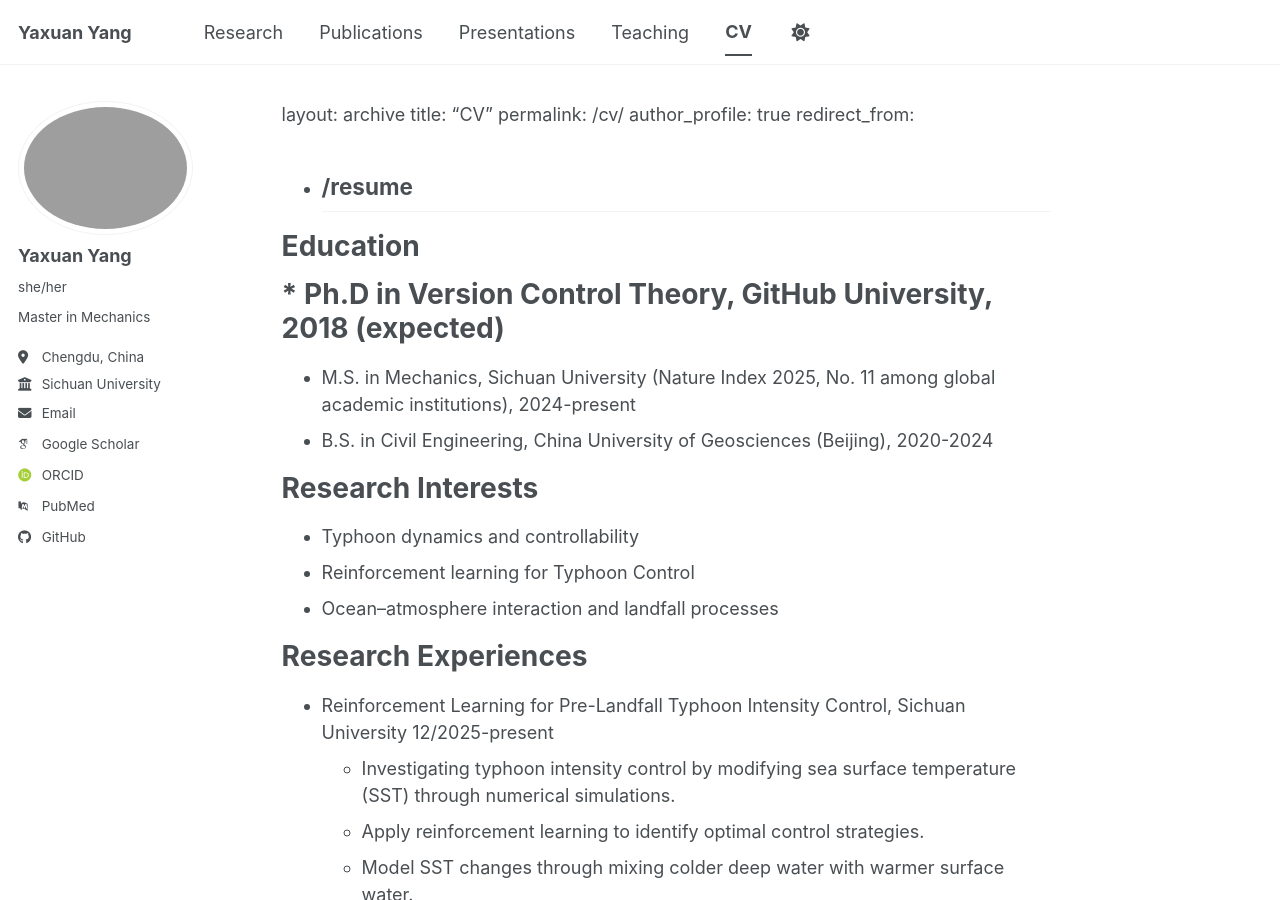
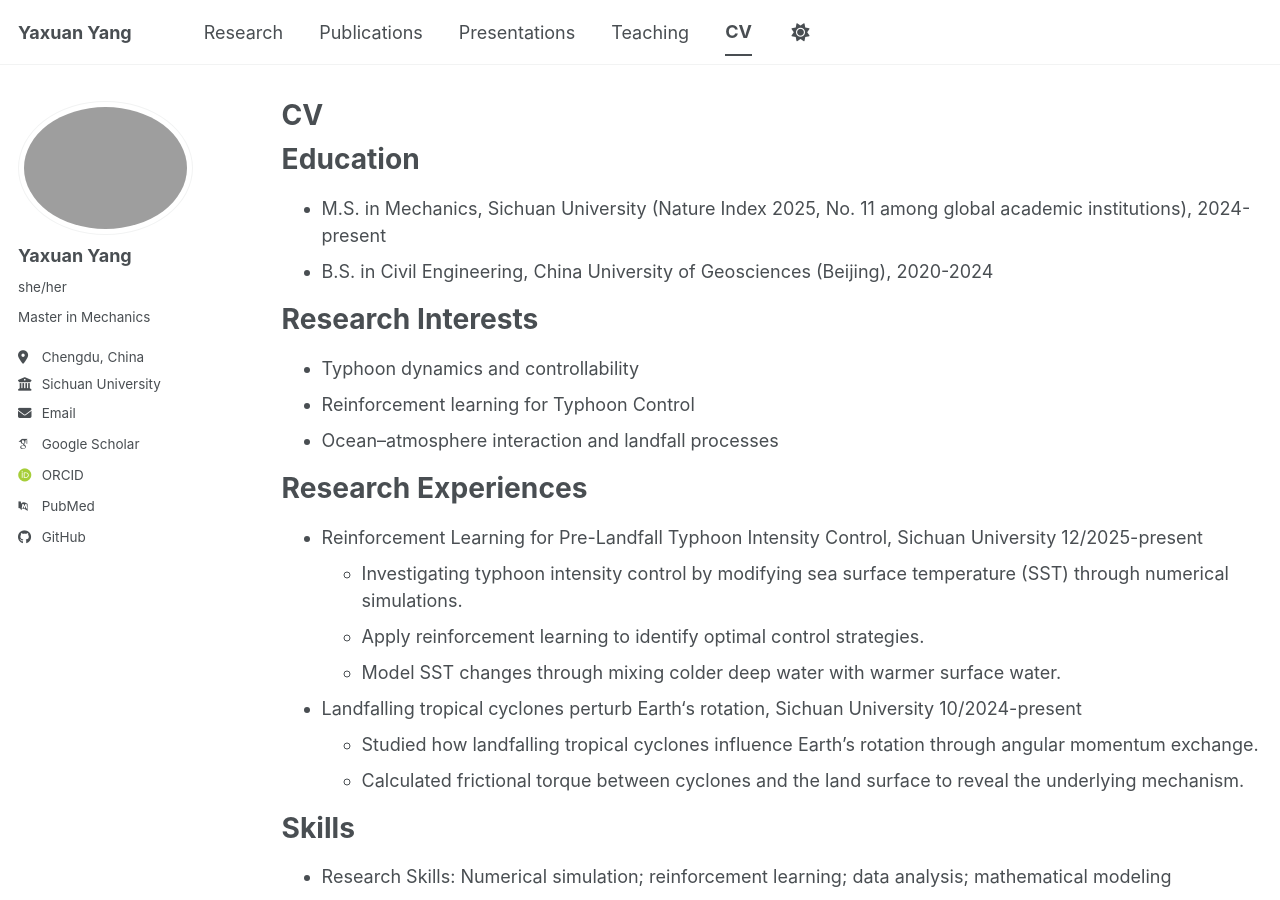
Before and after one commit to yyx-git/yyx-git.github.io, a Jekyll site: the page built from _pages/cv.md, in a window 1280 px wide and 900 px high. Built offline with Jekyll 4.4.1, drawn with Linux system fonts in a browser that asks for light colours; some web fonts are replaced; our own code applies the rules of GitHub Pages for plain Markdown files; a script bundle is joined from its source files by our own code; library files that are not in the unit come from our copies.

Commit message:
Update cv.md

```diff
--- a/_pages/cv.md
+++ b/_pages/cv.md
@@ -1,3 +1,4 @@
+---
 layout: archive
 title: "CV"
 permalink: /cv/
@@ -10,7 +11,6 @@ redirect_from:
 
 Education
 ======
-# * Ph.D in Version Control Theory, GitHub University, 2018 (expected)
 * M.S. in Mechanics, Sichuan University (Nature Index 2025, No. 11 among global academic institutions), 2024-present
 * B.S. in Civil Engineering, China University of Geosciences (Beijing), 2020-2024
 
```
